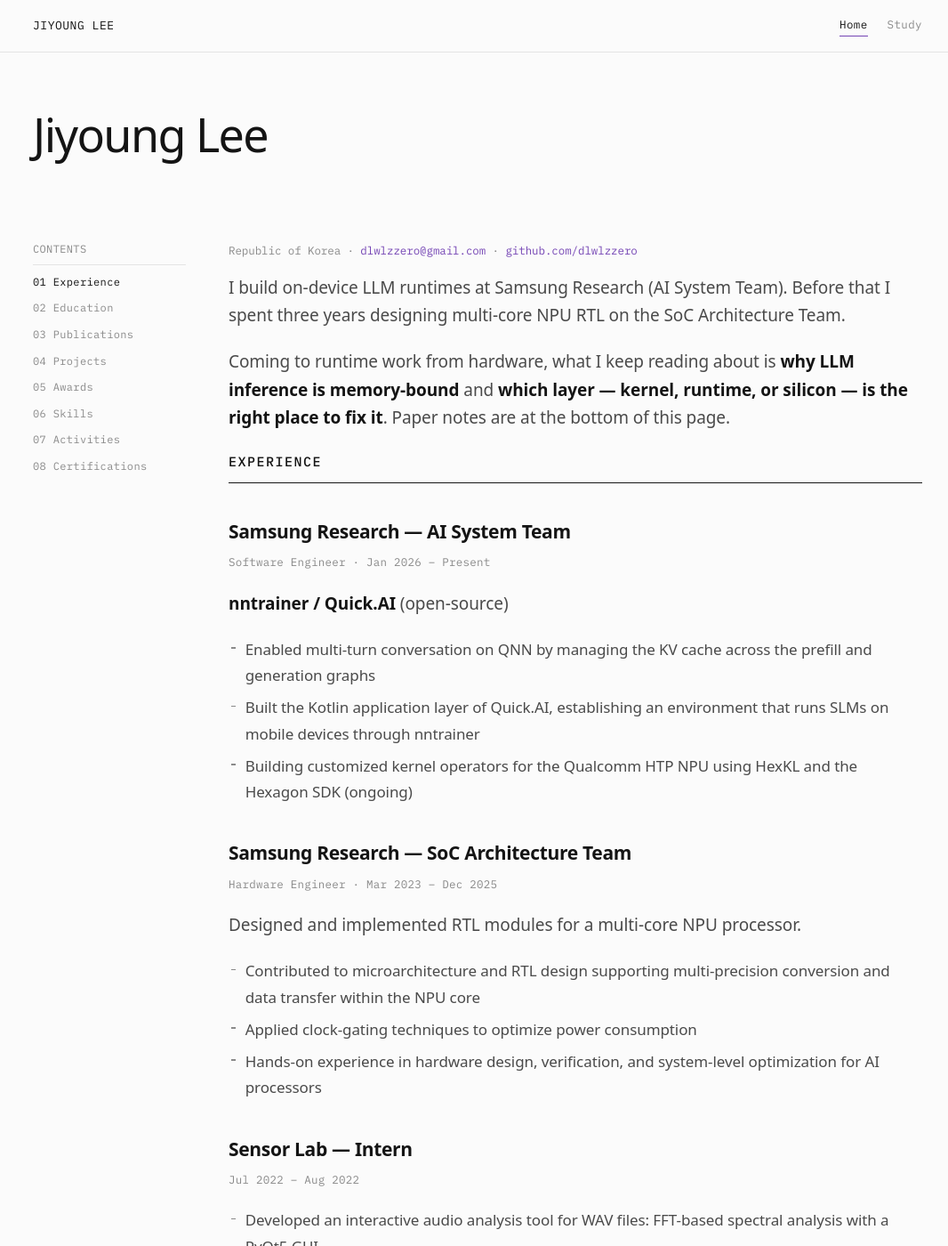
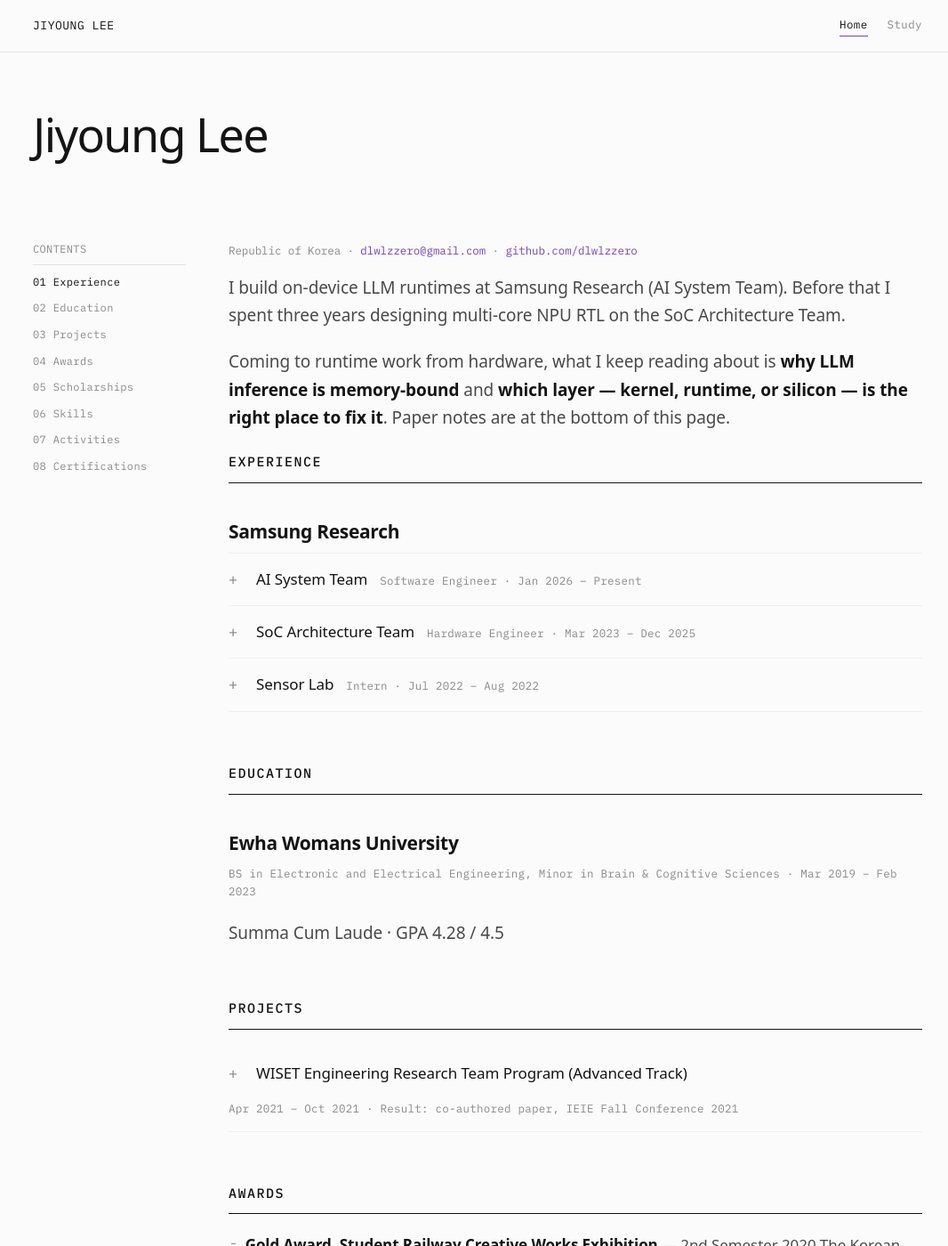
Before and after one commit to dlwlzzero/dlwlzzero.github.io, a Jekyll site: the page built from index.md, in a window 1280 px wide and 1400 px high. Shown: the whole window at 89% size, without its empty margins (103-1169 px from the left). Built offline with Jekyll 4.4.1, drawn with Linux system fonts in a browser that asks for light colours; some web fonts are replaced; some of the changed text lies outside the part shown.

Commit message:
Add collapsible CV sections, note TOC, and study search
- Home: experience/projects as details toggles; Samsung Research grouped once; publication moved under the WISET project; Awards/Scholarships split
- Study: drop intro line, add client-side search (title: prefix for title-only)
- Notes: sticky left h2/h3 index reusing the home TOC script

Co-Authored-By: Claude Fable 5 <noreply@anthropic.com>

```diff
--- a/_layouts/default.html
+++ b/_layouts/default.html
@@ -44,17 +44,20 @@
 </footer>
 
 <script>
-// Builds the sticky section index on the home page from the h2 headings.
+// Builds the sticky section index from headings (home: h2; notes: h2+h3).
 (function () {
   var toc = document.querySelector('.cv-toc');
   if (!toc) return;
-  var heads = document.querySelectorAll('.home-main h2');
+  var src = toc.dataset.source || '.home-main', levels = (toc.dataset.levels || 'h2').split(',');
+  var heads = document.querySelectorAll(levels.map(function (l) { return src + ' ' + l; }).join(','));
+  var n = 0;
   if (!heads.length) { toc.style.display = 'none'; return; }
   heads.forEach(function (h, i) {
     if (!h.id) h.id = 'section-' + (i + 1);
     var a = document.createElement('a');
     a.href = '#' + h.id;
-    a.textContent = String(i + 1).padStart(2, '0') + ' ' + h.textContent.trim();
+    if (h.tagName === 'H2') { n++; a.textContent = String(n).padStart(2, '0') + ' ' + h.textContent.trim(); }
+    else { a.className = 'sub'; a.textContent = h.textContent.trim(); }
     toc.appendChild(a);
   });
   var links = toc.querySelectorAll('a');
--- a/assets/main.scss
+++ b/assets/main.scss
@@ -155,9 +155,34 @@ pre > code { background:none; border:0; padding:0; font-size:inherit; }
 .cv-toc .cv-toc-label { color:var(--fg-3); padding-bottom:6px; border-bottom:1px solid var(--rule); }
 .cv-toc a { color:var(--fg-3); }
 .cv-toc a.current { color:var(--fg); }
+.cv-toc a.sub { padding-left:1.6em; font-size:11px; }
+.post-body { padding-top:36px; }
+.post-body > .post-content { padding-top:0; }
+
+/* ---------- toggles (details/summary) ---------- */
+.home details { border-bottom:1px solid var(--rule-2); padding:14px 0; }
+.home details:first-of-type { border-top:1px solid var(--rule-2); }
+.home summary { list-style:none; cursor:pointer; display:flex; align-items:baseline; gap:14px; flex-wrap:wrap; }
+.home summary::-webkit-details-marker { display:none; }
+.home summary::before { content:'+'; font-family:var(--mono); color:var(--fg-3); width:1em; }
+.home details[open] summary::before { content:'–'; }
+.home .role-title { font-size:17px; font-weight:500; color:var(--fg); }
+.home .role-sub { font-family:var(--mono); font-size:12.5px; letter-spacing:0.02em; color:var(--fg-3); }
+.home details > :not(summary) { margin-left:calc(1em + 14px); }
+.home details > p:first-of-type { margin-top:12px; }
+
+/* ---------- study search ---------- */
+.note-search {
+  width:100%; box-sizing:border-box; margin:0 0 20px; padding:10px 12px;
+  font-family:var(--mono); font-size:13px; color:var(--fg);
+  background:var(--surface); border:1px solid var(--rule); border-radius:4px;
+}
+.note-search:focus { outline:none; border-color:var(--accent); }
+.note-search-empty { font-family:var(--mono); font-size:12.5px; color:var(--fg-3); }
 @media (max-width:860px) {
   .home-body { grid-template-columns:minmax(0,1fr); gap:0; }
   .cv-toc { display:none; }
+  .post-body { grid-template-columns:minmax(0,1fr); }
 }
 
 /* ---------- note / post lists ---------- */
--- a/index.md
+++ b/index.md
@@ -15,28 +15,33 @@ Paper notes are at the bottom of this page.
 
 ## Experience
 
-### Samsung Research — AI System Team
-*Software Engineer · Jan 2026 – Present*
+### Samsung Research
+
+<details markdown="1">
+<summary><span class="role-title">AI System Team</span><span class="role-sub">Software Engineer · Jan 2026 – Present</span></summary>
 
 **nntrainer / Quick.AI** (open-source)
 
 - Enabled multi-turn conversation on QNN by managing the KV cache across the prefill and generation graphs
 - Built the Kotlin application layer of Quick.AI, establishing an environment that runs SLMs on mobile devices through nntrainer
 - Building customized kernel operators for the Qualcomm HTP NPU using HexKL and the Hexagon SDK (ongoing)
+</details>
 
-### Samsung Research — SoC Architecture Team
-*Hardware Engineer · Mar 2023 – Dec 2025*
+<details markdown="1">
+<summary><span class="role-title">SoC Architecture Team</span><span class="role-sub">Hardware Engineer · Mar 2023 – Dec 2025</span></summary>
 
 Designed and implemented RTL modules for a multi-core NPU processor.
 
 - Contributed to microarchitecture and RTL design supporting multi-precision conversion and data transfer within the NPU core
 - Applied clock-gating techniques to optimize power consumption
 - Hands-on experience in hardware design, verification, and system-level optimization for AI processors
+</details>
 
-### Sensor Lab — Intern
-*Jul 2022 – Aug 2022*
+<details markdown="1">
+<summary><span class="role-title">Sensor Lab</span><span class="role-sub">Intern · Jul 2022 – Aug 2022</span></summary>
 
 - Developed an interactive audio analysis tool for WAV files: FFT-based spectral analysis with a PyQt5 GUI
+</details>
 
 ## Education
 
@@ -45,25 +50,27 @@ Designed and implemented RTL modules for a multi-core NPU processor.
 
 Summa Cum Laude · GPA 4.28 / 4.5
 
-## Publications
-
-- Co-author, "Source-free Unsupervised Domain Adaptation for COVID-19 Lung Lesion Segmentation Networks," *Proc. IEIE Fall Conference*, 2021 (in Korean)
-
 ## Projects
 
-### WISET Engineering Research Team Program (Advanced Track)
-*Apr 2021 – Oct 2021*
+<details markdown="1">
+<summary><span class="role-title">WISET Engineering Research Team Program (Advanced Track)</span><span class="role-sub">Apr 2021 – Oct 2021 · Result: co-authored paper, IEIE Fall Conference 2021</span></summary>
 
 Worked on COVID-19 lung lesion segmentation with source-free domain adaptation.
 Surveyed deep learning–based COVID-19 diagnosis literature and analyzed residual blocks
 and encoder–decoder structure by running open-source ResNet segmentation networks.
 
+- Co-author, "Source-free Unsupervised Domain Adaptation for COVID-19 Lung Lesion Segmentation Networks," *Proc. IEIE Fall Conference*, 2021 (in Korean)
+</details>
+
 ## Awards
+
+- **Gold Award, Student Railway Creative Works Exhibition** — 2nd Semester 2020
+  The Korean Society for Railway President's Award · Wheel Axle Obstruction Detection System using Infrared Sensors — designed and implemented an Arduino-based infrared sensor system to detect wheel axle obstructions and enhance railway safety
+
+## Scholarships
 
 - **Dean's List** — 2nd Semester 2022
 - **KT Creative Innovator Leader Scholarship** — 2nd Semester 2021
-- **Gold Award, Student Railway Creative Works Exhibition** — 2nd Semester 2020
-  The Korean Society for Railway President's Award · Wheel Axle Obstruction Detection System using Infrared Sensors — designed and implemented an Arduino-based infrared sensor system to detect wheel axle obstructions and enhance railway safety
 
 ## Skills
 
```
Also changed, not shown: _layouts/post.html (+5 -2 lines), study.md (+21 -3 lines).
